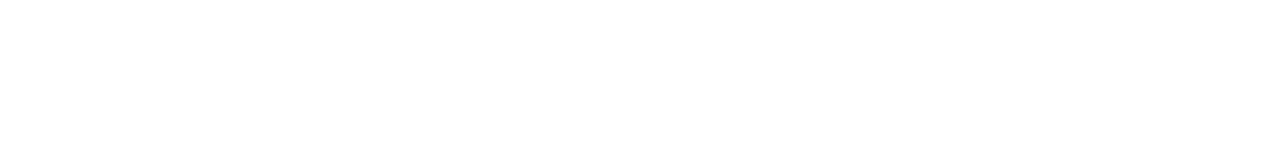
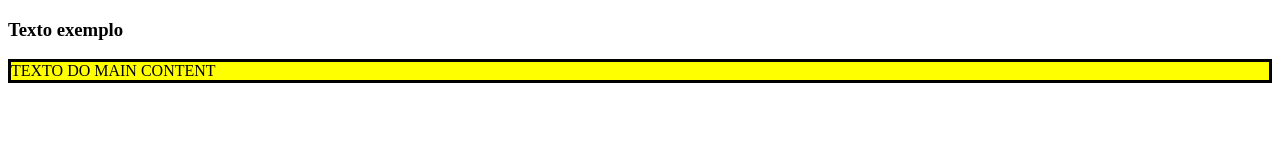
Before and after one commit to r0germjr/exercises-javascript-dom-eventos-e-web-storage.1, a plain HTML site: page index.html in a window 1280 px wide. Drawn offline with Linux system fonts and the light colour scheme.

Commit message:
Soluciona o exercicio 01 e 02

```diff
--- a/index.html
+++ b/index.html
@@ -57,7 +57,20 @@
   </head>
   <body>
     <script>
-      // COLOQUE SEU CÓDIGO AQUI
+
+      //exercicio01
+      let corpo = document.querySelector('body');
+      let filhoDoCorpo = document.createElement('h3');
+      corpo.appendChild(filhoDoCorpo);
+      filhoDoCorpo.innerText = 'Texto exemplo';
+
+      //exercicio02
+      let elementoDiv = document.createElement('div');
+      elementoDiv.className = 'main-content';
+      elementoDiv.innerText = 'TEXTO DO MAIN CONTENT';
+      document.body.appendChild(elementoDiv);
+
+
     </script>
   </body>
 </html>
```
